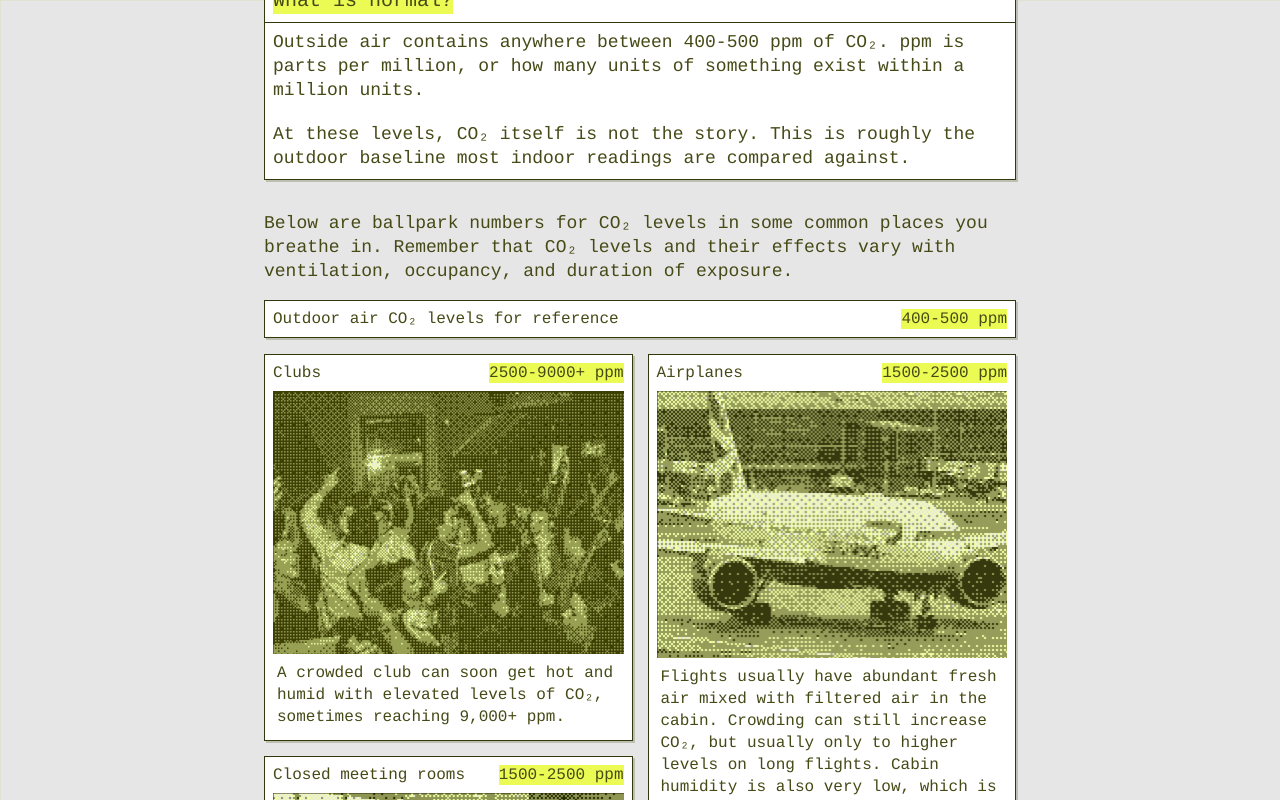
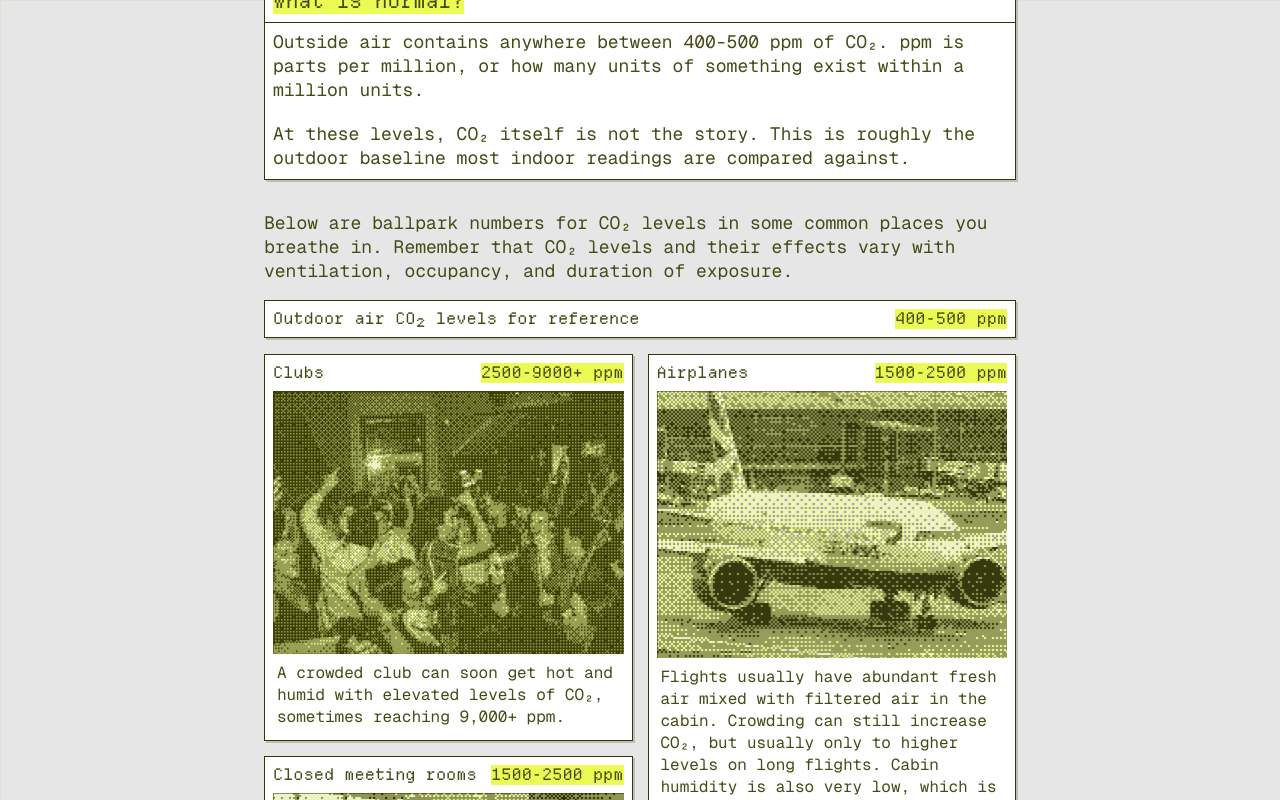
Before and after one commit to GLaDO8/co2, a Next.js app: page / in a window 1280 px wide. Shown: the part 800-1600 px from the top of the page. Built offline with nearby package versions, Linux system fonts and the light colour scheme.

Commit message:
Replace TX-02 with Geist Mono and add web fonts
Add woff2 font files for Departure Mono and Geist Mono,
update @font-face declarations to load from /public/fonts,
and replace all TX-02 references with Geist Mono throughout
the codebase while maintaining the paper aesthetic.

```diff
--- a/app/globals.css
+++ b/app/globals.css
@@ -2,14 +2,18 @@
 
 @font-face {
   font-family: "Departure Mono";
-  src: local("Departure Mono"), local("DepartureMono-Regular");
+  src: url("/fonts/DepartureMono-Regular.woff2") format("woff2");
   font-display: swap;
+  font-style: normal;
+  font-weight: 400;
 }
 
 @font-face {
-  font-family: "TX-02";
-  src: local("TX-02"), local("TX-02-Regular"), local("TX02");
+  font-family: "Geist Mono";
+  src: url("/fonts/GeistMono-VariableFont_wght.woff2") format("woff2");
   font-display: swap;
+  font-style: normal;
+  font-weight: 100 900;
 }
 
 @theme {
@@ -22,8 +26,8 @@
   --color-paper-muted: #777d44;
   --color-paper-grid: #d0d6a2;
 
-  --font-departure: "Departure Mono", "DepartureMono-Regular", monospace;
-  --font-tx: "TX-02", "TX-02-Regular", monospace;
+  --font-departure: "Departure Mono", monospace;
+  --font-geist: "Geist Mono", monospace;
 }
 
 :root {
@@ -51,7 +55,7 @@ body {
   min-height: 100vh;
   background: var(--color-paper-bg);
   color: var(--color-paper-ink);
-  font-family: var(--font-tx);
+  font-family: var(--font-geist);
   text-rendering: geometricPrecision;
 }
 
--- a/app/page.tsx
+++ b/app/page.tsx
@@ -14,7 +14,7 @@ export default function Page() {
       <Frame title="CO₂ is no joke">
         <section className="flex flex-col gap-6 md:gap-8">
           <section className="flex flex-col gap-6 md:gap-8">
-            <p className="m-0 max-w-[752px] font-tx text-[18px] leading-6 text-paper-ink">
+            <p className="m-0 max-w-[752px] font-geist text-[18px] leading-6 text-paper-ink">
               Carbon dioxide is commonly known for its macro effects as a
               greenhouse gas, but most people are not aware of what elevated
               indoor CO₂ can tell you about ventilation and shared indoor air.
@@ -25,19 +25,19 @@ export default function Page() {
 
           <section className="flex flex-col gap-6 md:gap-8">
             <SectionCard title="What is normal?">
-              <p className="m-0 font-tx text-[18px] leading-6 text-paper-ink">
+              <p className="m-0 font-geist text-[18px] leading-6 text-paper-ink">
                 Outside air contains anywhere between 400-500 ppm of CO₂. ppm is
                 parts per million, or how many units of something exist within a
                 million units.
               </p>
-              <p className="m-0 font-tx text-[18px] leading-6 text-paper-ink">
+              <p className="m-0 font-geist text-[18px] leading-6 text-paper-ink">
                 At these levels, CO₂ itself is not the story. This is roughly
                 the outdoor baseline most indoor readings are compared against.
               </p>
             </SectionCard>
 
             <section className="flex flex-col gap-4">
-              <p className="m-0 font-tx text-[18px] leading-6 text-paper-ink">
+              <p className="m-0 font-geist text-[18px] leading-6 text-paper-ink">
                 Below are ballpark numbers for CO₂ levels in some common places
                 you breathe in. Remember that CO₂ levels and their effects vary
                 with ventilation, occupancy, and duration of exposure.
@@ -134,18 +134,18 @@ export default function Page() {
                 </div>
               </div>
 
-              <p className="m-0 font-tx text-[12px] leading-4 font-medium text-paper-ink">
+              <p className="m-0 font-geist text-[12px] leading-4 font-medium text-paper-ink">
                 Verified over multiple measurements made using an Aranet4
                 sensor.
               </p>
             </section>
 
             <SectionCard title="CO₂ and airborne infection risk">
-              <p className="m-0 font-tx text-[18px] leading-6 text-paper-ink">
+              <p className="m-0 font-geist text-[18px] leading-6 text-paper-ink">
                 The correlation between CO₂ concentration and risk of airborne
                 diseases is well-established.
               </p>
-              <p className="m-0 font-tx text-[18px] leading-6 text-paper-ink">
+              <p className="m-0 font-geist text-[18px] leading-6 text-paper-ink">
                 CO₂ is mainly a ventilation and rebreathed-air indicator, not a
                 complete picture of air quality. High indoor CO₂ usually means
                 that a higher fraction of what you are breathing was already in
@@ -169,7 +169,7 @@ export default function Page() {
                   <RebreathedAirFormula />
                 </div>
               </Accordion>
-              <p className="m-0 font-tx text-[18px] leading-6 text-paper-ink">
+              <p className="m-0 font-geist text-[18px] leading-6 text-paper-ink">
                 If we plot this for various CO₂ concentrations, the exposure
                 risk climbs fast as CO₂ accumulates.
               </p>
@@ -183,34 +183,34 @@ export default function Page() {
                   { ppm: "10,000", rebreathedAir: "24%" },
                 ]}
               />
-              <p className="m-0 font-tx text-[18px] leading-6 text-paper-ink">
+              <p className="m-0 font-geist text-[18px] leading-6 text-paper-ink">
                 In fact, there are studies showing that CO₂ is a useful proxy
                 for SARS-CoV-2 risk in shared indoor air
                 <CitationArrow citation={citations.covidProxy} />. Keeping CO₂
                 as low as possible reduces the amount of rebreathed air you
                 share with everyone else in the room.
               </p>
-              <p className="m-0 font-tx text-[18px] leading-6 text-paper-ink">
+              <p className="m-0 font-geist text-[18px] leading-6 text-paper-ink">
                 Okay, but how do you make sense of what 5,000 ppm means? Read
                 on, anon.
               </p>
             </SectionCard>
 
             <SectionCard title="Does CO2 itself hurt you?">
-              <p className="m-0 font-tx text-[18px] leading-6 text-paper-ink">
+              <p className="m-0 font-geist text-[18px] leading-6 text-paper-ink">
                 CO₂ is a normal part of breathing, and at very high
                 concentrations it clearly affects blood flow, acidity, and
                 symptoms. But the lower concentrations people usually encounter
                 indoors are less dramatic than a lot of internet infographics
                 suggest.
               </p>
-              <p className="m-0 font-tx text-[18px] leading-6 text-paper-ink">
+              <p className="m-0 font-geist text-[18px] leading-6 text-paper-ink">
                 At ordinary indoor levels, CO₂ is often more useful as a marker
                 of low ventilation and rebreathed air than as a fully proven
                 explanation for every headache, sleepy feeling, or drop in
                 performance.
               </p>
-              <p className="m-0 font-tx text-[18px] leading-6 text-paper-ink">
+              <p className="m-0 font-geist text-[18px] leading-6 text-paper-ink">
                 The evidence for direct cognitive effects from typical indoor
                 CO₂ levels is mixed. Some controlled studies reported lower
                 decision-making scores as CO₂ rose, but the literature is not
@@ -218,7 +218,7 @@ export default function Page() {
                 ventilation, odors, sleepiness, and the general misery of a
                 stale room.
               </p>
-              <p className="m-0 font-tx text-[18px] leading-6 text-paper-ink">
+              <p className="m-0 font-geist text-[18px] leading-6 text-paper-ink">
                 A newer crossover study also found that exposure near 5,000 ppm
                 shortened sleep latency and increased subjective sleepiness in
                 healthy volunteers
@@ -227,13 +227,13 @@ export default function Page() {
             </SectionCard>
 
             <SectionCard title="Ventilation, occupancy and exposure duration">
-              <p className="m-0 font-tx text-[18px] leading-6 text-paper-ink">
+              <p className="m-0 font-geist text-[18px] leading-6 text-paper-ink">
                 CO₂ is not just about the number on the meter. It is about how
                 many people are sharing a space, how much fresh air is entering
                 it, and how long you stay there. Those three variables decide
                 how quickly rebreathed air accumulates.
               </p>
-              <p className="m-0 font-tx text-[18px] leading-6 text-paper-ink">
+              <p className="m-0 font-geist text-[18px] leading-6 text-paper-ink">
                 A crowded bedroom overnight, a packed classroom for an hour, and
                 a bus commute with shut windows can all land in a similar ppm
                 range, but the path there is different. Higher occupancy raises
@@ -242,7 +242,7 @@ export default function Page() {
                 infection risk more time to compound
                 <CitationArrow citation={citations.covidProxy} />.
               </p>
-              <p className="m-0 font-tx text-[18px] leading-6 text-paper-ink">
+              <p className="m-0 font-geist text-[18px] leading-6 text-paper-ink">
                 That is why the same 1,500 ppm reading feels much worse in a
                 tiny sealed room than in a large space that only spiked briefly.
                 The reading matters, but the shape of the exposure matters too.
@@ -250,7 +250,7 @@ export default function Page() {
             </SectionCard>
 
             <SectionCard title="What can you do about it">
-              <p className="m-0 font-tx text-[18px] leading-6 text-paper-ink">
+              <p className="m-0 font-geist text-[18px] leading-6 text-paper-ink">
                 Fresh outdoor air is the fix. If a room feels stale, crack a
                 window, open a door, step outside for a few minutes, or reduce
                 how many people are packed into the space. If you sleep in a
@@ -272,12 +272,12 @@ export default function Page() {
                 ]}
                 compact
               />
-              <p className="m-0 font-tx text-[18px] leading-6 text-paper-ink">
+              <p className="m-0 font-geist text-[18px] leading-6 text-paper-ink">
                 Cars are a nasty tradeoff. Recirculation helps keep traffic
                 particles and fumes out, but it also lets exhaled CO₂ build very
                 quickly inside a small cabin.
               </p>
-              <p className="m-0 font-tx text-[18px] leading-6 text-paper-ink">
+              <p className="m-0 font-geist text-[18px] leading-6 text-paper-ink">
                 Experimental vehicle studies found cabin CO₂ can reach roughly
                 1,500 ppm within about 20 minutes with one occupant, and around
                 3,000 ppm within the same time with two occupants. Separate
@@ -286,12 +286,12 @@ export default function Page() {
                 much lower without giving up all the particle protection
                 <CitationArrow citation={citations.vehicleAccumulation} />.
               </p>
-              <p className="m-0 font-tx text-[18px] leading-6 text-paper-ink">
+              <p className="m-0 font-geist text-[18px] leading-6 text-paper-ink">
                 The practical rule is simple: full recirculation is useful
                 briefly in heavy traffic, tunnels, or smoky air, but it is a bad
                 idea for long rides with passengers and closed windows.
               </p>
-              <p className="m-0 font-tx text-[18px] leading-6 text-paper-ink">
+              <p className="m-0 font-geist text-[18px] leading-6 text-paper-ink">
                 Personal fixes help, but the real solution is ventilation that
                 matches the occupancy of the room
                 <CitationArrow citation={citations.covidProxy} />.
--- a/components/CitationArrow.tsx
+++ b/components/CitationArrow.tsx
@@ -56,7 +56,7 @@ export function CitationArrow({ citation }: CitationArrowProps) {
     >
       <CitationGlyph />
       <span className="pointer-events-none absolute left-0 top-full z-20 mt-2 hidden w-[min(320px,calc(100vw-2rem))] flex-col gap-2 border border-paper-border bg-paper-white p-2 shadow-[2px_2px_0_0_var(--color-paper-shadow)] group-hover:flex group-focus-visible:flex">
-        <span className="flex items-center gap-2 font-tx text-[12px] leading-4 text-paper-muted">
+        <span className="flex items-center gap-2 font-geist text-[12px] leading-4 text-paper-muted">
           {/* biome-ignore lint/performance/noImgElement: external favicons are tiny remote assets that do not benefit from Next Image here */}
           <img
             src={faviconUrl}
@@ -66,10 +66,10 @@ export function CitationArrow({ citation }: CitationArrowProps) {
           />
           <span className="truncate">{hostname}</span>
         </span>
-        <span className="font-tx text-[14px] leading-5 text-paper-ink">
+        <span className="font-geist text-[14px] leading-5 text-paper-ink">
           {citation.title}
         </span>
-        <span className="font-tx text-[12px] leading-4 text-paper-muted">
+        <span className="font-geist text-[12px] leading-4 text-paper-muted">
           {citation.description}
         </span>
       </span>
--- a/components/MonoBullets.tsx
+++ b/components/MonoBullets.tsx
@@ -17,7 +17,7 @@ export function MonoBullets({ items, compact = false }: MonoBulletsProps) {
           >
             {item.marker ?? "*"}
           </span>
-          <span className="font-tx text-[18px] leading-6 text-paper-ink">
+          <span className="font-geist text-[18px] leading-6 text-paper-ink">
             {item.text}
           </span>
         </div>
--- a/components/PlaceCard.tsx
+++ b/components/PlaceCard.tsx
@@ -44,7 +44,7 @@ export function PlaceCard({
           sizes="(max-width: 767px) 100vw, 352px"
         />
       </div>
-      <p className="m-0 px-1 pb-1 font-tx text-[16px] leading-[22px] text-paper-ink">
+      <p className="m-0 px-1 pb-1 font-geist text-[16px] leading-[22px] text-paper-ink">
         {description}
       </p>
     </article>
```
Also changed, not shown: components/Accordion.tsx (+4 -4 lines), public/fonts/DepartureMono-Regular.woff2 (added), public/fonts/GeistMono-VariableFont_wght.woff2 (added).
